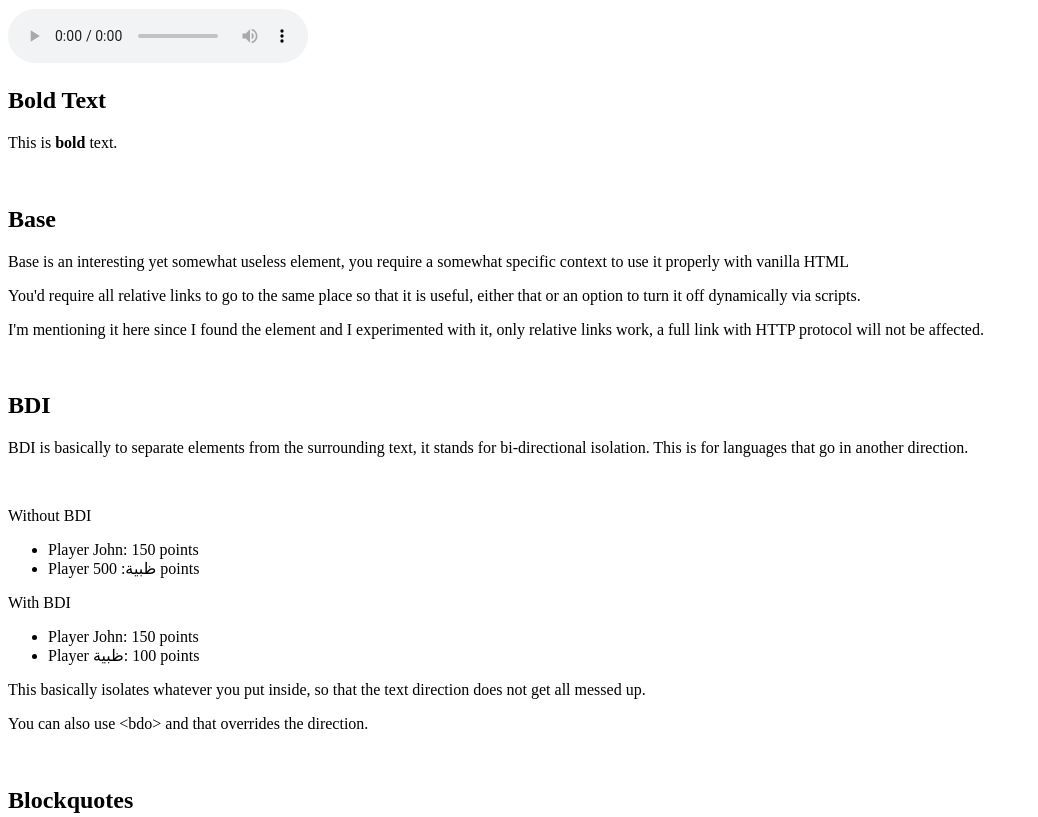
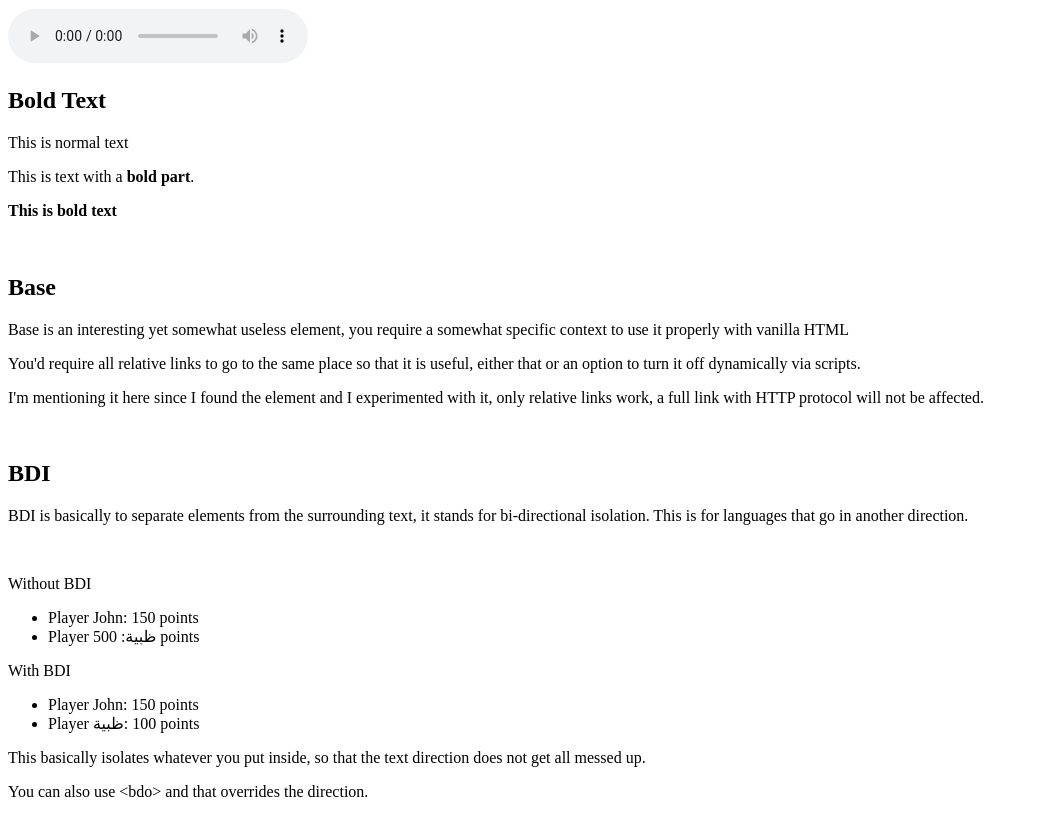
Before and after one commit to Prasaedonium/simpleWeb, a plain HTML site: page index.html in a window 1280 px wide. Shown: the part 1600-2417 px from the top of the page, without its empty margins (0-1038 px from the left). Drawn offline with Linux system fonts and the light colour scheme.

Commit message:
Update index.html
Minor typos

```diff
--- a/index.html
+++ b/index.html
@@ -138,7 +138,9 @@
     </audio>
     <br />
     <h2>Bold Text</h2>
-    <p>This is <b>bold</b> text.</p>
+    <p>This is normal text </p>
+    <p>This is text with a <b>bold part</b>.</p>
+    <p><b>This is bold text</b></p>
     <br />
     <h2>Base</h2>
     <p>
@@ -541,7 +543,7 @@
     </p>
     <ruby> 漢 <rp>(</rp><rt>ㄏㄢˋ</rt><rp>)</rp> </ruby>
     <p>
-      Ruby indicates characters that require explanations or pronuncations. The
+      Ruby indicates characters that require explanations or pronunciations. The
       rt tag indicates such information, while rp shows a character for browsers
       that do not support this type of typography.
     </p>
```
